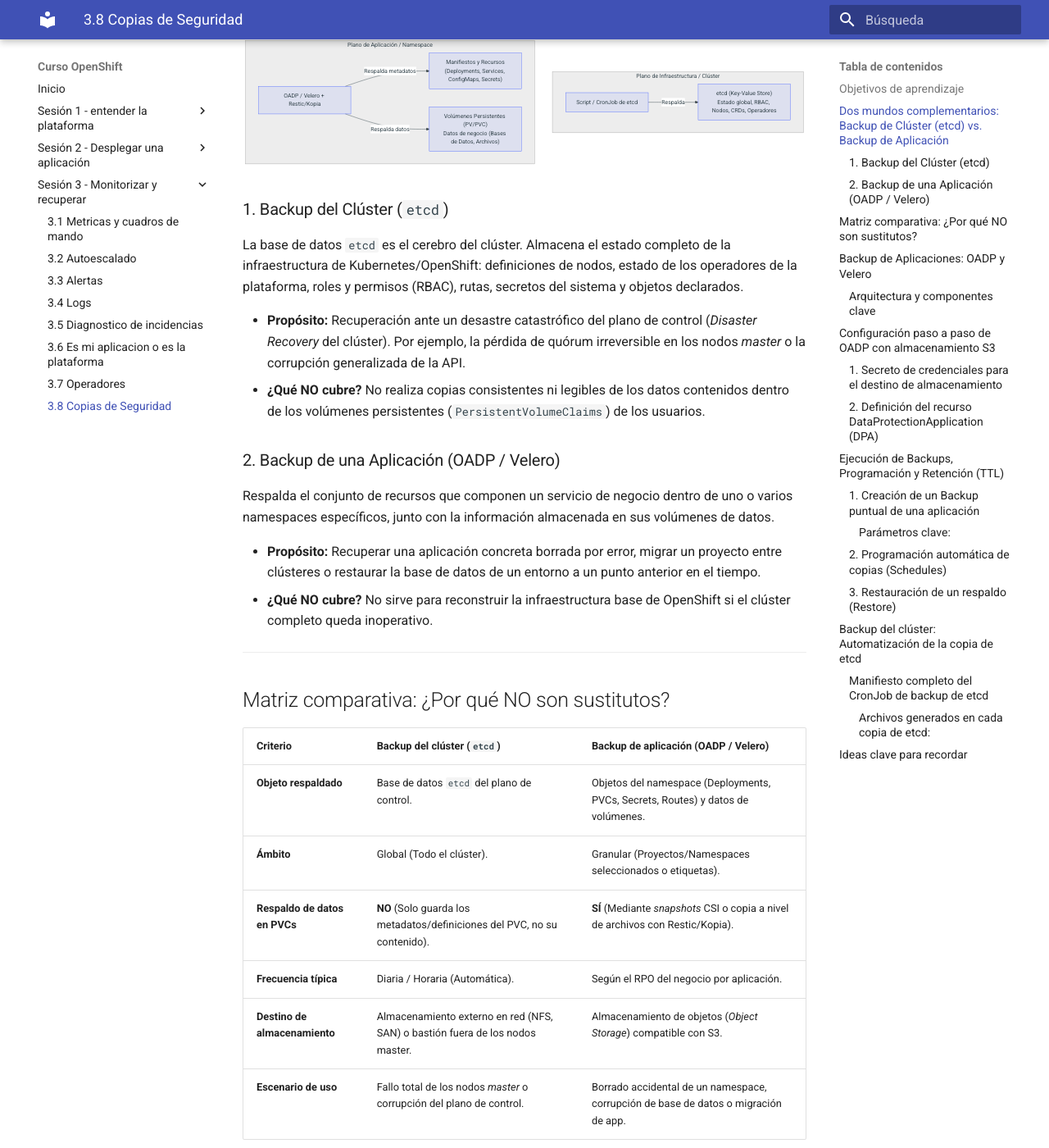
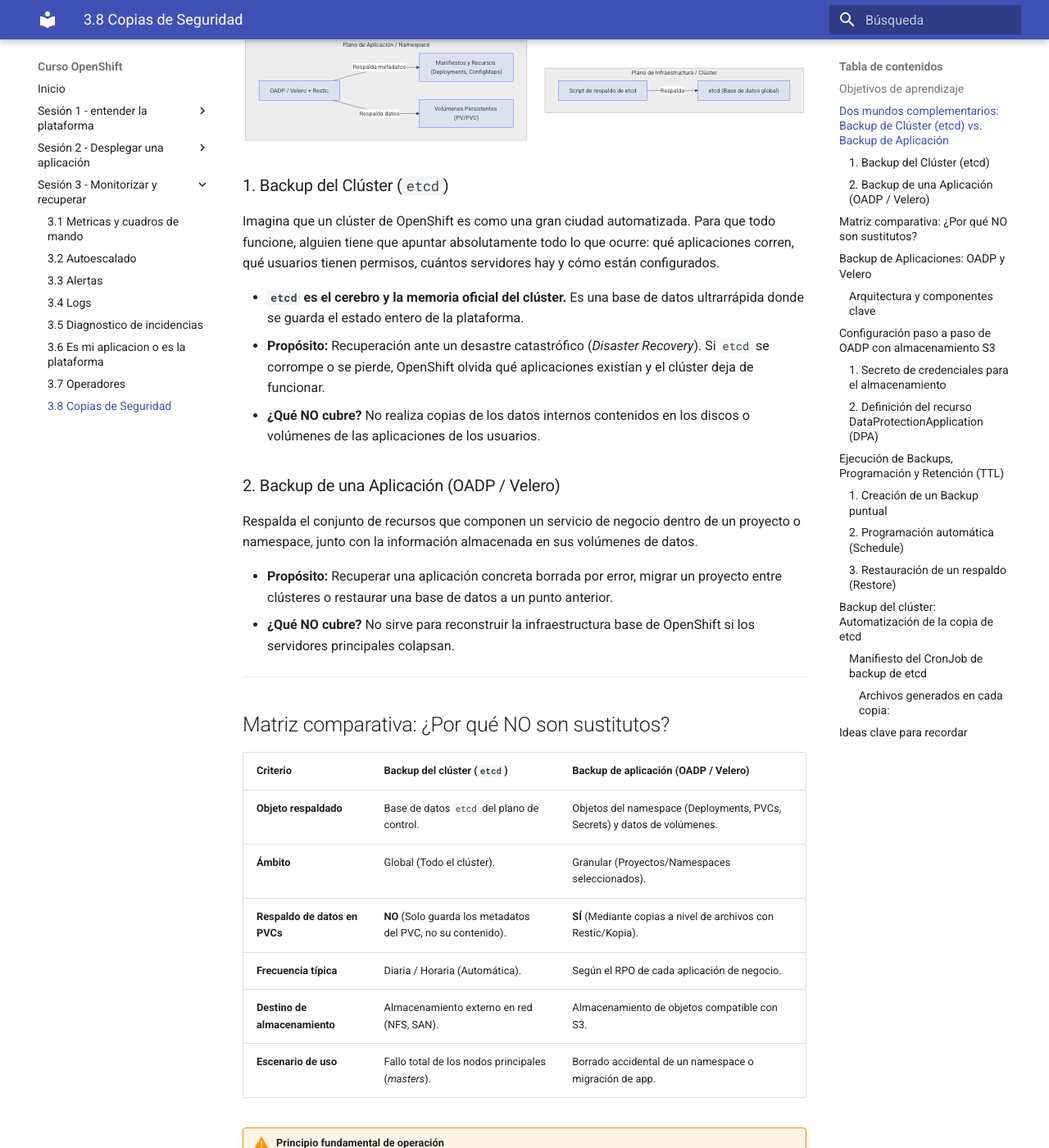
Before and after one commit to ieftraining/curso-openshift, an MkDocs documentation site: the page built from docs/sesion3/3.8 Copias de Seguridad.md, in a window 1280 px wide and 1400 px high, scrolled down 1061 px. Shown: the whole window at 82% size. Built offline with MkDocs 1.6.1 and Material for MkDocs 9.7.7, drawn with Linux system fonts in a browser that asks for light colours; some of the changed text lies outside the part shown.

Commit message:
Add files via upload

````diff
--- a/docs/sesion3/3.8 Copias de Seguridad.md
+++ b/docs/sesion3/3.8 Copias de Seguridad.md
@@ -22,14 +22,14 @@
 ```mermaid
 flowchart TD
     subgraph ClusterLevel ["Plano de Infraestructura / Clúster"]
-        ETCD["etcd (Key-Value Store)<br>Estado global, RBAC, Nodos, CRDs, Operadores"]
-        ScriptETCD["Script / CronJob de etcd"]
+        ETCD["etcd (Base de datos global)"]
+        ScriptETCD["Script de respaldo de etcd"]
     end
 
     subgraph AppLevel ["Plano de Aplicación / Namespace"]
-        K8sResources["Manifiestos y Recursos<br>(Deployments, Services, ConfigMaps, Secrets)"]
-        PVData["Volúmenes Persistentes (PV/PVC)<br>Datos de negocio (Bases de Datos, Archivos)"]
-        OADP["OADP / Velero + Restic/Kopia"]
+        K8sResources["Manifiestos y Recursos (Deployments, ConfigMaps)"]
+        PVData["Volúmenes Persistentes (PV/PVC)"]
+        OADP["OADP / Velero + Restic"]
     end
 
     ScriptETCD -->|Respalda| ETCD
@@ -38,16 +38,17 @@
 ```
 
 ### 1. Backup del Clúster (`etcd`)
-La base de datos `etcd` es el cerebro del clúster. Almacena el estado completo de la infraestructura de Kubernetes/OpenShift: definiciones de nodos, estado de los operadores de la plataforma, roles y permisos (RBAC), rutas, secretos del sistema y objetos declarados.
+Imagina que un clúster de OpenShift es como una gran ciudad automatizada. Para que todo funcione, alguien tiene que apuntar absolutamente todo lo que ocurre: qué aplicaciones corren, qué usuarios tienen permisos, cuántos servidores hay y cómo están configurados.
 
-- **Propósito:** Recuperación ante un desastre catastrófico del plano de control (*Disaster Recovery* del clúster). Por ejemplo, la pérdida de quórum irreversible en los nodos *master* o la corrupción generalizada de la API.
-- **¿Qué NO cubre?** No realiza copias consistentes ni legibles de los datos contenidos dentro de los volúmenes persistentes (`PersistentVolumeClaims`) de los usuarios.
+* **`etcd` es el cerebro y la memoria oficial del clúster.** Es una base de datos ultrarrápida donde se guarda el estado entero de la plataforma.
+* **Propósito:** Recuperación ante un desastre catastrófico (*Disaster Recovery*). Si `etcd` se corrompe o se pierde, OpenShift olvida qué aplicaciones existían y el clúster deja de funcionar.
+* **¿Qué NO cubre?** No realiza copias de los datos internos contenidos en los discos o volúmenes de las aplicaciones de los usuarios.
 
 ### 2. Backup de una Aplicación (OADP / Velero)
-Respalda el conjunto de recursos que componen un servicio de negocio dentro de uno o varios namespaces específicos, junto con la información almacenada en sus volúmenes de datos.
+Respalda el conjunto de recursos que componen un servicio de negocio dentro de un proyecto o namespace, junto con la información almacenada en sus volúmenes de datos.
 
-- **Propósito:** Recuperar una aplicación concreta borrada por error, migrar un proyecto entre clústeres o restaurar la base de datos de un entorno a un punto anterior en el tiempo.
-- **¿Qué NO cubre?** No sirve para reconstruir la infraestructura base de OpenShift si el clúster completo queda inoperativo.
+- **Propósito:** Recuperar una aplicación concreta borrada por error, migrar un proyecto entre clústeres o restaurar una base de datos a un punto anterior.
+- **¿Qué NO cubre?** No sirve para reconstruir la infraestructura base de OpenShift si los servidores principales colapsan.
 
 ---
 
@@ -55,57 +56,53 @@
 
 | Criterio | Backup del clúster (`etcd`) | Backup de aplicación (OADP / Velero) |
 | :--- | :--- | :--- |
-| **Objeto respaldado** | Base de datos `etcd` del plano de control. | Objetos del namespace (Deployments, PVCs, Secrets, Routes) y datos de volúmenes. |
-| **Ámbito** | Global (Todo el clúster). | Granular (Proyectos/Namespaces seleccionados o etiquetas). |
-| **Respaldo de datos en PVCs** | **NO** (Solo guarda los metadatos/definiciones del PVC, no su contenido). | **SÍ** (Mediante *snapshots* CSI o copia a nivel de archivos con Restic/Kopia). |
-| **Frecuencia típica** | Diaria / Horaria (Automática). | Según el RPO del negocio por aplicación. |
-| **Destino de almacenamiento** | Almacenamiento externo en red (NFS, SAN) o bastión fuera de los nodos master. | Almacenamiento de objetos (*Object Storage*) compatible con S3. |
-| **Escenario de uso** | Fallo total de los nodos *master* o corrupción del plano de control. | Borrado accidental de un namespace, corrupción de base de datos o migración de app. |
+| **Objeto respaldado** | Base de datos `etcd` del plano de control. | Objetos del namespace (Deployments, PVCs, Secrets) y datos de volúmenes. |
+| **Ámbito** | Global (Todo el clúster). | Granular (Proyectos/Namespaces seleccionados). |
+| **Respaldo de datos en PVCs** | **NO** (Solo guarda los metadatos del PVC, no su contenido). | **SÍ** (Mediante copias a nivel de archivos con Restic/Kopia). |
+| **Frecuencia típica** | Diaria / Horaria (Automática). | Según el RPO de cada aplicación de negocio. |
+| **Destino de almacenamiento** | Almacenamiento externo en red (NFS, SAN). | Almacenamiento de objetos compatible con S3. |
+| **Escenario de uso** | Fallo total de los nodos principales (*masters*). | Borrado accidental de un namespace o migración de app. |
 
 !!! warning "Principio fundamental de operación"
-    Un backup de `etcd` no te permitirá restaurar una tabla borrada por error en el MySQL de un desarrollador sin destruir los cambios del resto del clúster.
+    Un backup de `etcd` no te permitirá restaurar una tabla borrada por error en una base de datos de un desarrollador.
 
-    Por su parte, un backup de OADP no te permitirá levantar un clúster desde cero si los nodos de infraestructura colapsan. **Ambos sistemas son indispensables y complementarios.**
+    Por su parte, un backup de OADP no te permitirá levantar un clúster desde cero si la infraestructura base colapsa. **Ambos sistemas son indispensables y complementarios.**
 
 ---
 
 ## Backup de Aplicaciones: OADP y Velero
 
-Red Hat proporciona la solución **OADP** (*OpenShift API for Data Protection*), un operador certificado disponible en OperatorHub que empaqueta y extiende la herramienta de código abierto **Velero** junto con integraciones nativas para OpenShift (como el soporte de rutas, plantillas y plugins de almacenamiento).
+Red Hat proporciona la solución **OADP** (*OpenShift API for Data Protection*), un operador certificado disponible en OperatorHub que empaqueta y extiende la herramienta de código abierto **Velero** junto con integraciones nativas para OpenShift.
 
 ```mermaid
 flowchart LR
     subgraph OpenShift ["OpenShift Cluster"]
-        OADPOp["OADP Operator"] --> DPA["DataProtectionApplication (DPA)"]
+        OADPOp["OADP Operator"] --> DPA["DataProtectionApplication"]
         DPA --> VeleroPod["Velero Pod"]
-        DPA --> ResticDaemonSet["Restic / Kopia (DaemonSet)"]
+        DPA --> ResticDaemonSet["Restic DaemonSet"]
     end
 
     subgraph StorageBackend ["Destino Externo"]
-        S3["Object Storage S3<br>Buckets de respaldo"]
+        S3["Object Storage compatible con S3<br>(AWS S3, Ceph, MinIO, etc.)"]
     end
 
     VeleroPod -->|Exporta manifiestos YAML| S3
-    ResticDaemonSet -->|Transfiere bloques de PVs| S3
+    ResticDaemonSet -->|Transfiere bloques de PVCs| S3
 ```
 
 ### Arquitectura y componentes clave
 
-- **OADP Operator:** Gestiona el ciclo de vida e instalación de los componentes de respaldo en el espacio de nombres `openshift-adp`.
-- **DataProtectionApplication (DPA):** Recurso personalizado (CR) donde se configura la conexión al almacenamiento de objetos, los plugins requeridos y la habilitación de herramientas de volumen.
-- **Velero:** Componente central que interactúa con la API de OpenShift para capturar los metadatos y definiciones YAML de los recursos seleccionados.
-- **Restic / Kopia:** Agentes en formato `DaemonSet` que se ejecutan en los nodos para realizar copias de seguridad de los datos contenidos en los volúmenes persistentes a nivel de sistema de archivos, independientemente del tipo de almacenamiento subyacente.
-- **Object Storage (S3):** El destino obligatorio donde Velero y Restic depositan tanto las definiciones de los manifiestos como los bloques de datos de los volúmenes. *(Nota: El protocolo y la API subyacente deben ser estrictamente compatibles con **S3**, pudiendo utilizarse múltiples proveedores o soluciones compatibles como AWS S3, Ceph, NooBaa o MinIO).*
+- **OADP Operator:** Gestiona el ciclo de vida de las herramientas de respaldo en el clúster.
+- **Velero:** Componente central que interactúa con la API para capturar los metadatos y definiciones de los recursos.
+- **Restic / Kopia:** Agentes encargados de realizar copias de seguridad de los datos de los volúmenes persistentes a nivel de archivos.
+- **Object Storage (S3):** El destino obligatorio donde Velero y Restic depositan las copias. *(Nota: El protocolo subyacente debe ser compatible con la API **S3**, pudiendo utilizarse múltiples proveedores como AWS S3, Ceph, NooBaa o MinIO).*
 
 ---
 
 ## Configuración paso a paso de OADP con almacenamiento S3
 
-A continuación analizaremos la estructura técnica para poner en marcha el respaldo de aplicaciones utilizando un almacenamiento de objetos compatible con la API S3.
-
-### 1. Secreto de credenciales para el destino de almacenamiento
-
-Antes de instanciar el operador, es necesario registrar un `Secret` en el namespace `openshift-adp` con las claves de acceso al almacenamiento de objetos:
+### 1. Secreto de credenciales para el almacenamiento
+Se registra un `Secret` en el namespace `openshift-adp` con las claves de acceso al almacenamiento de objetos:
 
 ```yaml
 apiVersion: v1
@@ -121,11 +118,8 @@
     aws_secret_access_key=s3-secret-key
 ```
 
----
-
 ### 2. Definición del recurso `DataProtectionApplication` (DPA)
-
-El manifiesto `DPA` establece la vinculación entre Velero y el bucket S3 de destino, además de activar la copia de volúmenes mediante Restic:
+El manifiesto `DPA` conecta Velero con el bucket S3 y activa Restic para los volúmenes:
 
 ```yaml
 apiVersion: oadp.openshift.io/v1alpha1
@@ -158,18 +152,14 @@
         - aws
 ```
 
-!!! note "Validación del despliegue"
-    Cuando la instancia de `DataProtectionApplication` se procesa correctamente, su estado cambia a `Condition: Reconciled`, y el operador genera automáticamente un recurso `BackupStorageLocation` (BSL) en estado `Phase: Available`.
-
 ---
 
 ## Ejecución de Backups, Programación y Retención (TTL)
 
-Una vez desplegada la infraestructura de OADP, la gestión de copias de seguridad y restauraciones se realiza de forma puramente declarativa mediante Recursos Personalizados.
+Una vez configurado OADP, los respaldos y restauraciones se gestionan mediante recursos personalizados.
 
-### 1. Creación de un Backup puntual de una aplicación
-
-Para respaldar un proyecto o namespace concreto (`test-app`), definiendo un periodo de retención (*Time To Live* - TTL) de 30 días (720 horas):
+### 1. Creación de un Backup puntual
+Para respaldar un proyecto concreto (`test-app`) con un periodo de retención (*TTL*) de 30 días:
 
 ```yaml
 apiVersion: velero.io/v1
@@ -186,16 +176,8 @@
   ttl: 720h0m0s
 ```
 
-#### Parámetros clave:
-- **`includedNamespaces`:** Lista de proyectos que se incluirán en el paquete de respaldo.
-- **`defaultVolumesToRestic: true`:** Fuerza la copia a nivel de archivos de todos los PVCs vinculados a los pods del proyecto.
-- **`ttl`:** Determina cuánto tiempo se conservará el backup en el almacenamiento de objetos antes de que Velero lo purgue automáticamente.
-
----
-
-### 2. Programación automática de copias (*Schedules*)
-
-Para automatizar la ejecución periódica de backups, se utiliza el recurso `Schedule` expresado en sintaxis estándar de Cron:
+### 2. Programación automática (*Schedule*)
+Para automatizar copias periódicas mediante sintaxis Cron:
 
 ```yaml
 apiVersion: velero.io/v1
@@ -212,11 +194,8 @@
     ttl: 168h0m0s
 ```
 
----
-
-### 3. Restauración de un respaldo (`Restore`)
-
-En caso de desastre o borrado del namespace, la restauración se solicita haciendo referencia al nombre exacto de la copia guardada. Es posible mapear el contenido hacia un nuevo namespace (`test-app-restaurado`):
+### 3. Restauración de un respaldo (*Restore*)
+Para recuperar un backup y opcionalmente moverlo a un nuevo namespace (`test-app-restaurado`):
 
 ```yaml
 apiVersion: velero.io/v1
@@ -231,34 +210,25 @@
   namespaceMapping:
     test-app: test-app-restaurado
   restorePVs: true
-  excludedResources:
-    - nodes
-    - events
-    - backups.velero.io
-    - restores.velero.io
 ```
 
 ---
 
 ## Backup del clúster: Automatización de la copia de `etcd`
 
-Dado que `etcd` reside en los nodos *master* del clúster, su copia de seguridad no se gestiona mediante Velero, sino mediante el script oficial `/usr/local/bin/cluster-backup.sh` integrado en la imagen del CLI de OpenShift (`ose-cli`).
+Dado que `etcd` reside de forma interna en los servidores principales del clúster (*nodos master*), sus copias de seguridad no se realizan con Velero. En su lugar, OpenShift incluye de serie un **script oficial de respaldo** integrado en sus herramientas internas de administración.
 
-Para garantizar la disponibilidad periódica sin intervención manual, la práctica estandarizada consiste en desplegar un **CronJob** con privilegios que guarde las instantáneas directamente en un volumen de almacenamiento persistente externo (NFS/SAN).
+Para automatizar esta tarea sin intervención humana, la práctica habitual consiste en desplegar un **CronJob** con privilegios que ejecute dicho script periódicamente y guarde la instantánea resultante en un volumen de almacenamiento en red externo (NFS/SAN).
 
 ```mermaid
 flowchart TD
-    A["CronJob: cj-backup-etcd"] -->|Ejecuta cada noche| B["Pod de Backup"]
-    B -->|oc debug en Nodo Master| C["Nodo Master / Control Plane"]
-    C -->|cluster-backup.sh| D["Genera Snapshot .db y recursos tar.gz"]
-    D -->|Mueve archivos| E["PVC / Volumen NFS Externo"]
+    A["CronJob de etcd"] -->|Ejecuta cada noche| B["Pod de Backup"]
+    B -->|Conexión interna| C["Nodo Master de OpenShift"]
+    C -->|Script oficial de respaldo| D["Genera Snapshot .db"]
+    D -->|Mueve archivos| E["Volumen Externo NFS / SAN"]
 ```
 
----
-
-### Manifiesto completo del `CronJob` de backup de `etcd`
-
-Este manifiesto programa la ejecución diaria a las 02:00 AM, ejecuta el script de respaldo en uno de los nodos *master* y guarda el resultado en un PVC conectado a un almacenamiento externo:
+### Manifiesto del `CronJob` de backup de `etcd`
 
 ```yaml
 apiVersion: batch/v1
@@ -307,26 +273,19 @@
             - name: etcd-pvc-storage
               persistentVolumeClaim:
                 claimName: backup-etcd-pvc
-          tolerations:
-            - operator: Exists
-              effect: NoSchedule
-            - operator: Exists
-              effect: NoExecute
 ```
 
-#### Archivos generados en cada copia de `etcd`:
-Al completarse con éxito el Job, el almacenamiento externo recibirá dos ficheros críticos identificados con la fecha y hora de la copia:
-1. `snapshot_<timestamp>.db`: La instantánea binaria comprimida de la base de datos `etcd`.
-2. `static_kuberesources_<timestamp>.tar.gz`: Los recursos estáticos y manifiestos del plano de control necesarios para la reconstrucción del clúster.
+#### Archivos generados en cada copia:
+1. `snapshot_<timestamp>.db`: La instantánea binaria de la base de datos `etcd`.
+2. `static_kuberesources_<timestamp>.tar.gz`: Manifiestos estáticos del plano de control necesarios para reconstruir el clúster.
 
 ---
 
 ## Ideas clave para recordar
 
 !!! tip "Resumen"
-    - **No sustitución:** El backup de `etcd` salva el plano de control del clúster; OADP/Velero salva las aplicaciones y sus volúmenes de datos. Ambos son estrictamente necesarios.
-    - **OADP** es el operador de Red Hat que integra **Velero** y **Restic/Kopia** para orquestar la copia de seguridad de proyectos.
-    - OADP requiere obligatoriamente un destino de **almacenamiento de objetos (*Object Storage*) compatible con la API S3** (como AWS S3, Ceph, NooBaa o MinIO).
-    - Los metadatos de las aplicaciones (manifiestos YAML) se exportan mediante Velero; los archivos de los volúmenes persistentes se copian bloque a bloque mediante Restic.
-    - Las políticas de retención se gestionan mediante el parámetro **`ttl`** dentro de los recursos de tipo `Backup` o `Schedule`.
-    - El backup del clúster (`etcd`) se realiza invocando el script `/usr/local/bin/cluster-backup.sh` desde un nodo *master*, automatizándose mediante un **CronJob** con salida a un almacenamiento externo (NFS/SAN).
+    - **No sustitución:** El backup de `etcd` salva el cerebro y la memoria del clúster; OADP/Velero salva las aplicaciones de los usuarios y sus datos. Ambos son imprescindibles.
+    - **OADP** es el operador de Red Hat que integra **Velero** y **Restic** para orquestar la copia de seguridad de proyectos de forma sencilla.
+    - OADP requiere un almacenamiento de objetos compatible con la API **S3** (como AWS S3, Ceph, NooBaa o MinIO).
+    - Los metadatos de las aplicaciones se guardan con Velero y los volúmenes persistentes se copian mediante Restic.
+    - El backup del clúster (`etcd`) se automatiza mediante un **CronJob** que ejecuta el script oficial de OpenShift y vuelca la instantánea en un almacenamiento externo seguro.
````
Also changed, not shown: other parts of docs/sesion3/3.8 Copias de Seguridad.md (+0 -4 lines).
